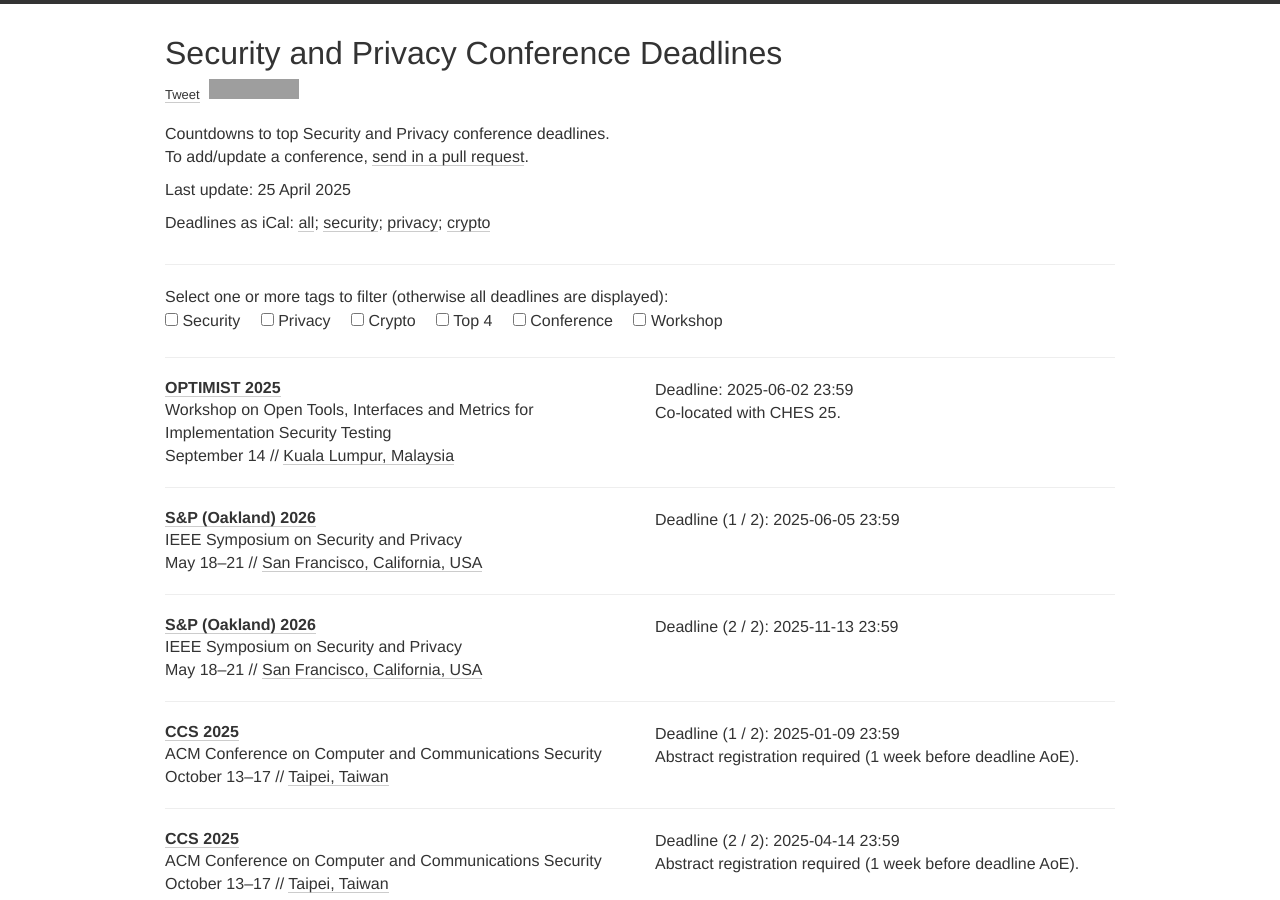
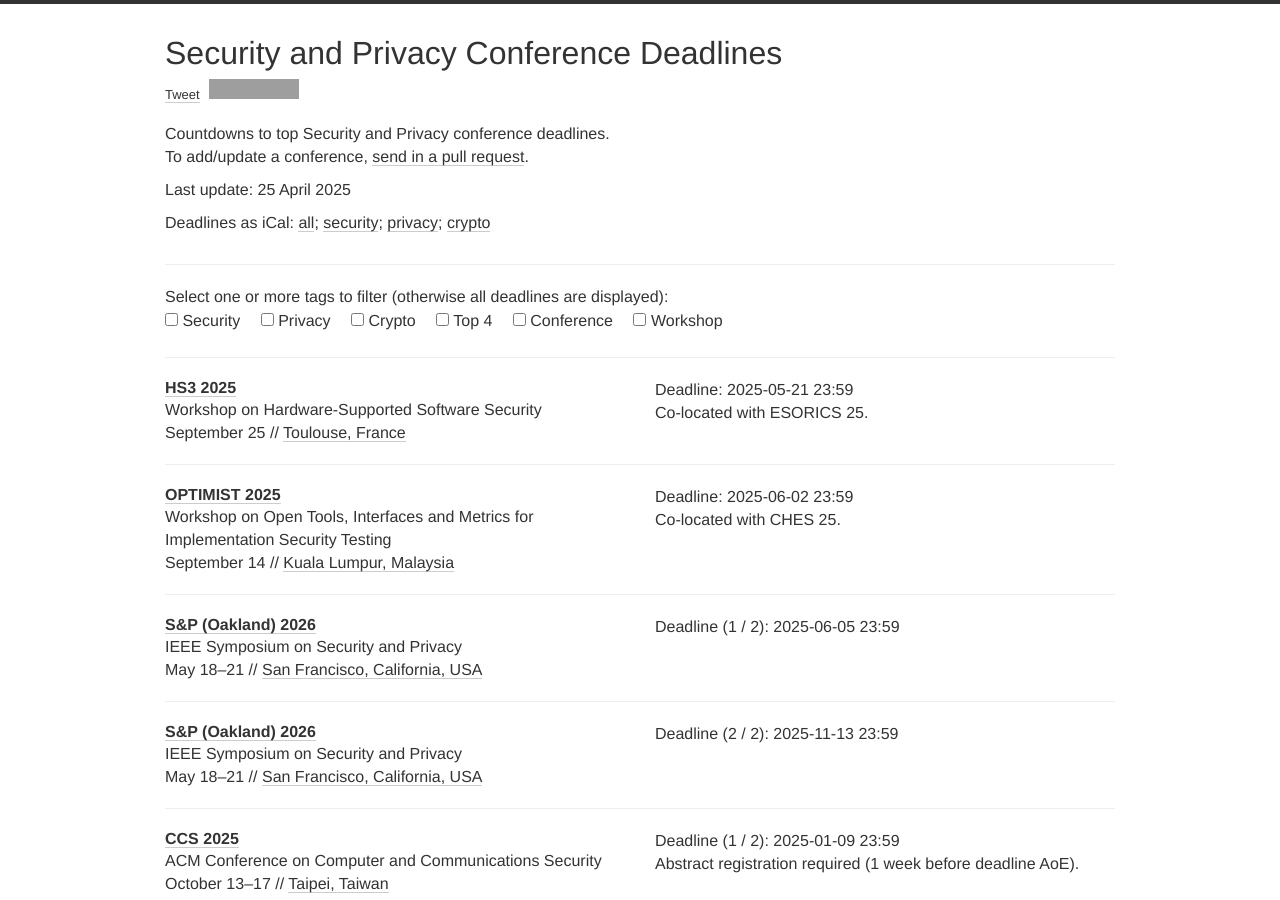
Before and after one commit to sec-deadlines/sec-deadlines.github.io, a Jekyll site: the page built from index.html, in a window 1280 px wide and 900 px high. Built offline with Jekyll 4.4.1, drawn with Linux system fonts in a browser that asks for light colours; nearby versions of some CDN libraries; comment, search, counter and statistics services are not loaded; grey boxes are pictures that could not be loaded.

Commit message:
added HS3 Workshop (with ESORICS)

```diff
--- a/_data/conferences.yml
+++ b/_data/conferences.yml
@@ -1,4 +1,15 @@
 # Security and Privacy
+
+- name: HS3
+  description: Workshop on Hardware-Supported Software Security
+  year: 2025
+  link: https://hs3-workshop.github.io/
+  deadline:
+    - "2025-05-21 23:59"
+  comment: Co-located with ESORICS 25.
+  date: September 25
+  place: Toulouse, France
+  tags: [SEC, PRIV, SHOP]
 
 - name: OPTIMIST
   description: Workshop on Open Tools, Interfaces and Metrics for Implementation Security Testing
```
